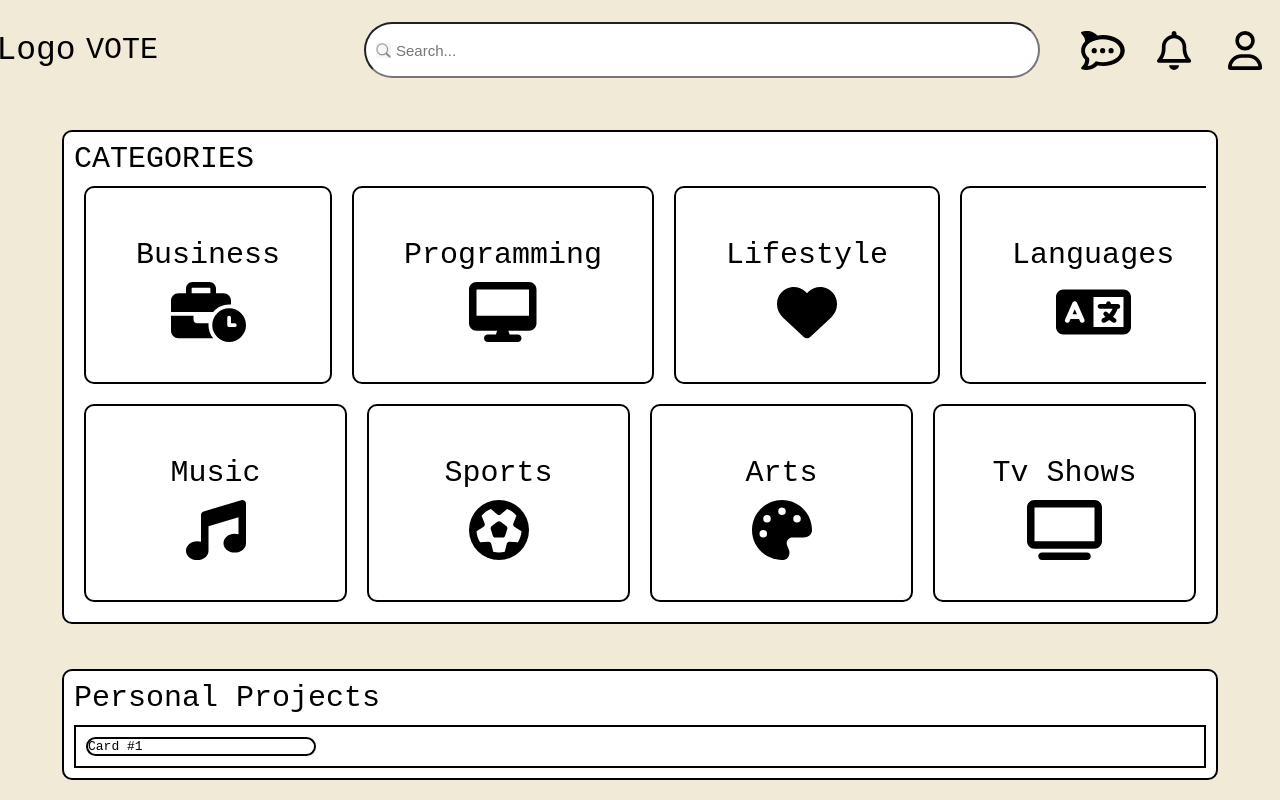
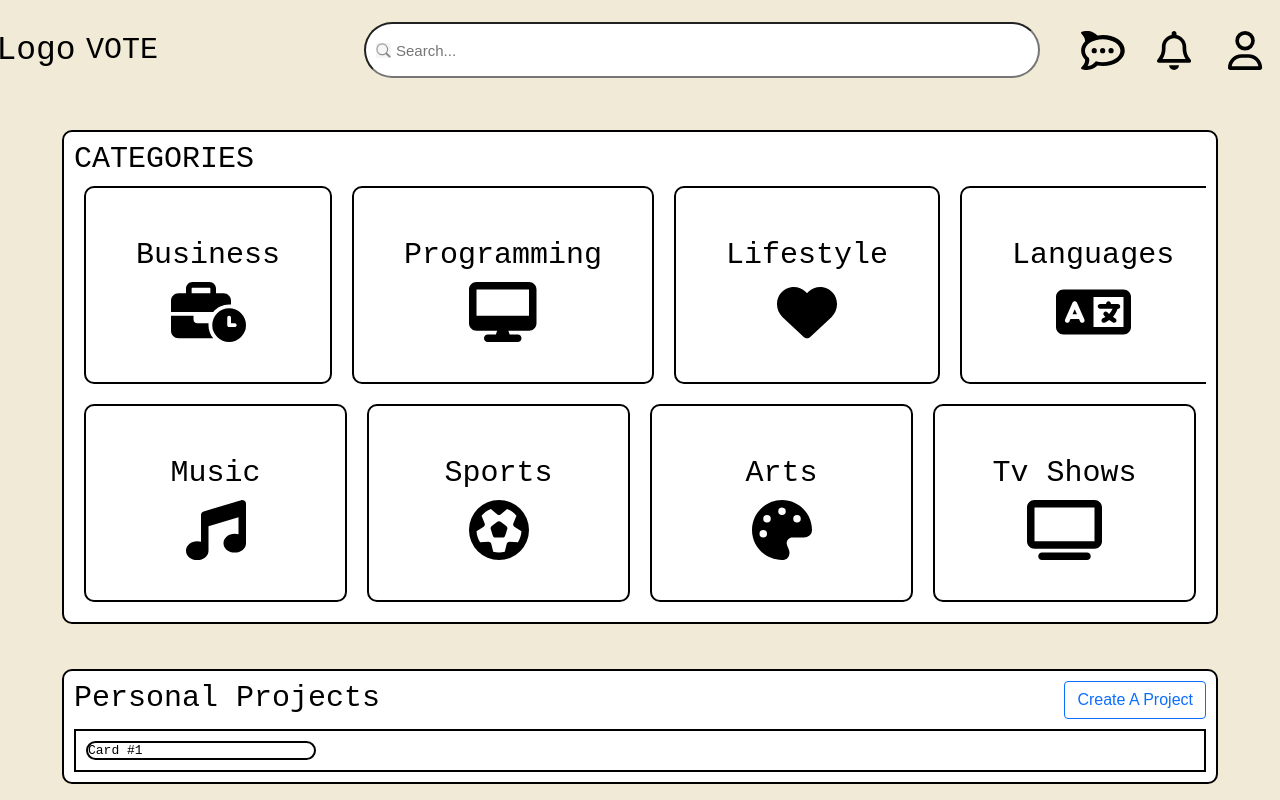
Before and after one commit to Kitkamseng/FinalYearProject, a React (Create React App) app: page /homepage in a window 1280 px wide. Built offline with nearby package versions, Linux system fonts and the light colour scheme.

Commit message:
Button created for a agile board

```diff
--- a/src/components/PersonalProjects.css
+++ b/src/components/PersonalProjects.css
@@ -20,7 +20,40 @@
     font-size: 30px;
 
     margin: 10px;
+
+    display: flex;
+    flex-direction: rows;
+    align-items: flex-start;
+    justify-content: space-between;
 }
+
+.create-post {
+    align-items: flex-end;
+    cursor: pointer;
+    outline: 0;
+    display: inline-block;
+    font-weight: 400;
+    line-height: 1.5;
+    text-align: center;
+    background-color: transparent;
+    border: 1px solid transparent;
+    padding: 6px 12px;
+    font-size: 1rem;
+    border-radius: .25rem;
+    transition: color .15s ease-in-out, background-color .15s ease-in-out, border-color .15s ease-in-out, box-shadow .15s ease-in-out;
+    color: #0d6efd;
+    border-color: #0d6efd;
+  }
+
+  .create-post:hover {
+    color: #fff;
+    background-color: #0d6efd;
+    border-color: #0d6efd;
+  }
+
+
+
+
 
 .card-containers{
     border-color: black;
--- a/src/components/PersonalProjects.jsx
+++ b/src/components/PersonalProjects.jsx
@@ -1,14 +1,29 @@
 import React from "react";
 import './PersonalProjects.css';
 import HomePageCards from './HomePageProject';
+import { useNavigate } from "react-router-dom";
 
 
 function PersonalProjects(){
+
+    let navigate = useNavigate();
+
+
+    const handleCreatePost= () => {
+        navigate('/postcreation');
+    }
+
     return (
         <>
         <div className="personal-container">
             <div className="personal-project-title">
                 Personal Projects
+                <button
+                    className="create-post"
+                    onClick={handleCreatePost}
+                >
+                    Create A Project
+                </button>
             </div>
             <div className="card-containers">
                 <div className="card">
```
